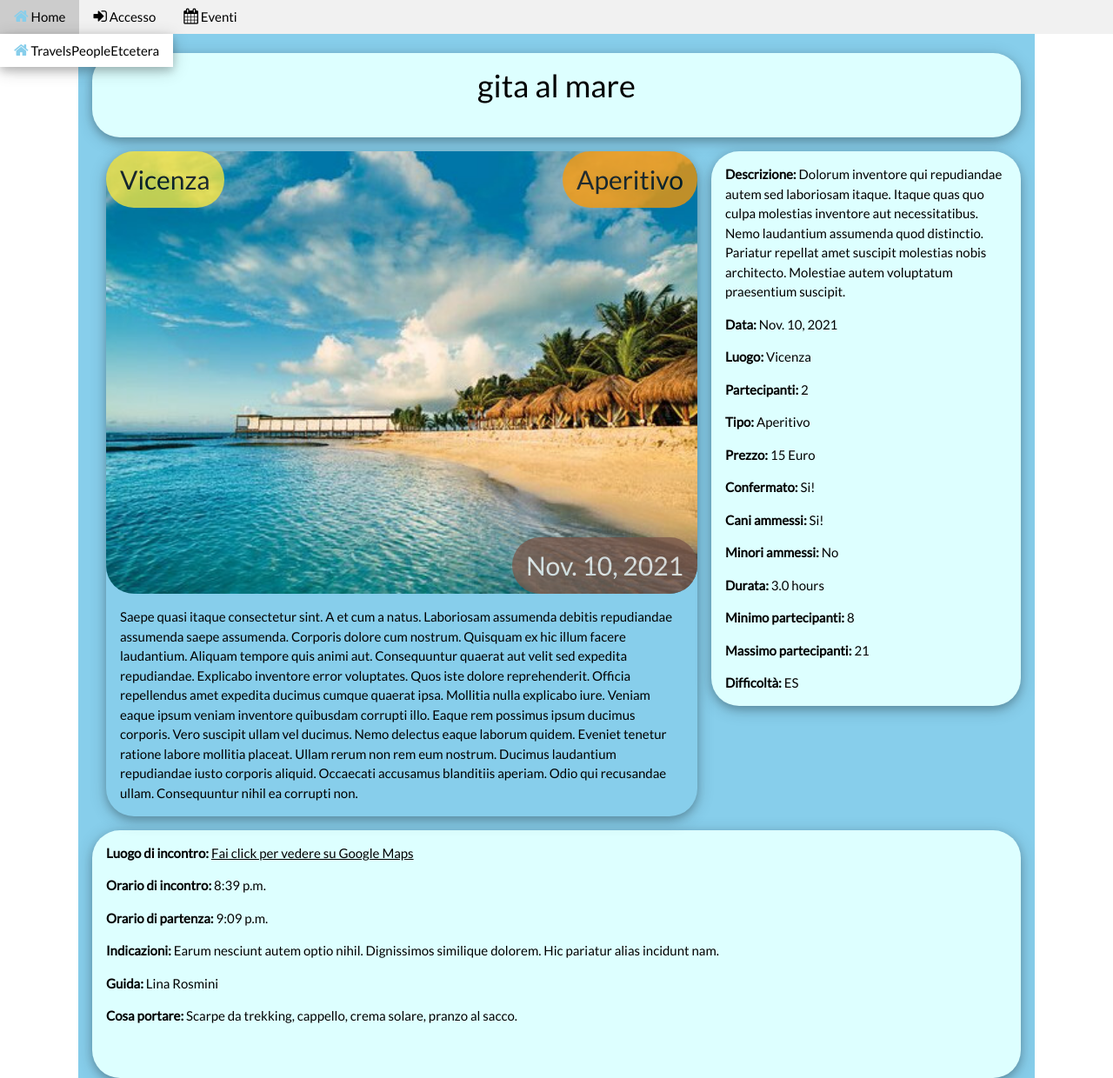
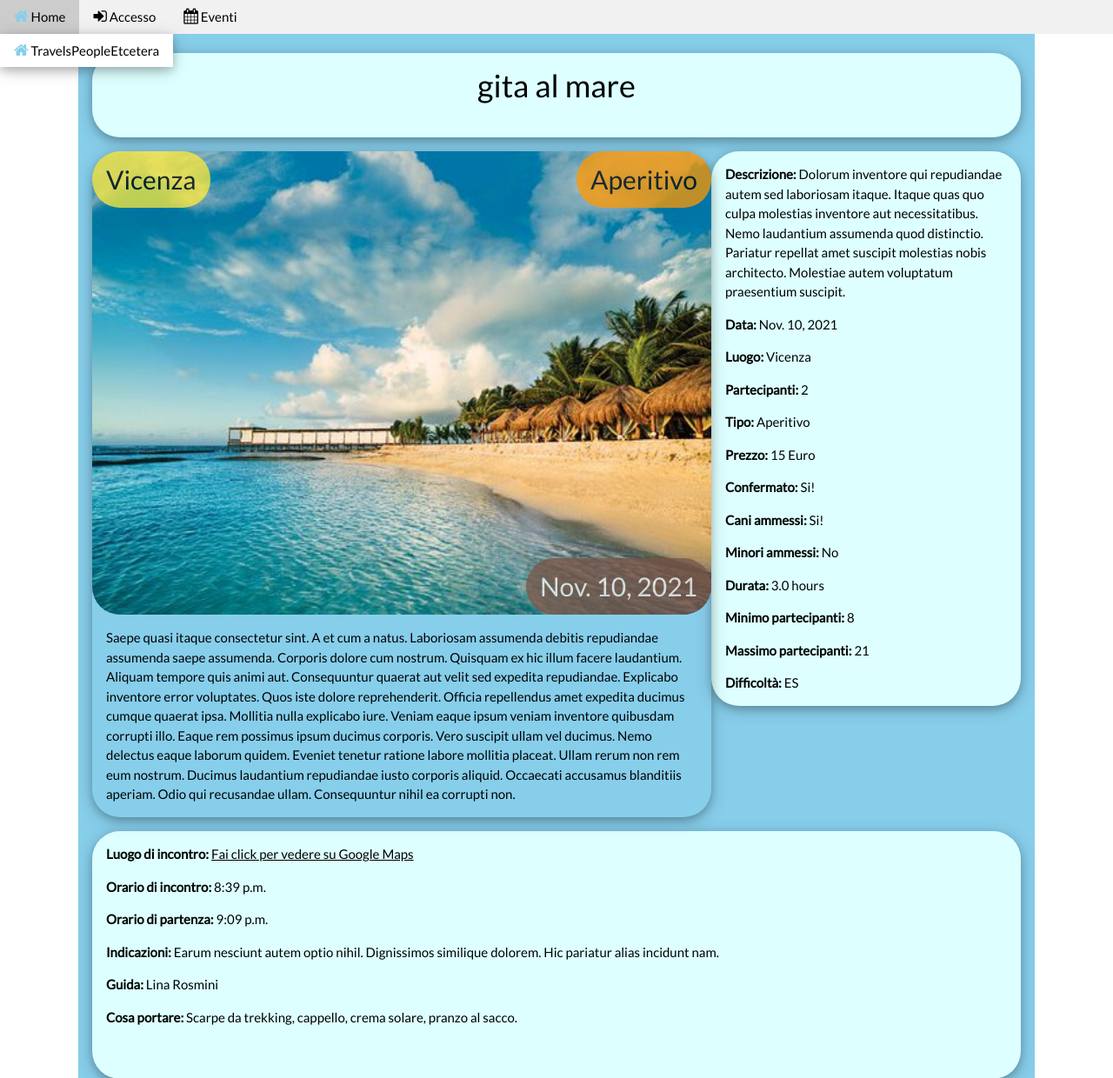
Before and after one commit to FlavioBortolan/TravelsEtc, a Django app: page /TravelsApp/SingleActivity/3/ in a window 1280 px wide. Shown: the top 1240 px of the page at 87% size. Run offline with Django 3.2, Linux system fonts and the light colour scheme; a user stored in the database is signed in; data comes from the database, SQL or seed files in the repository; data that the repository does not hold is empty; some libraries are stand-ins or nearby versions; some web fonts are replaced.

Commit message:
Improved layout of single event

```diff
--- a/TravelsApp/templates/TravelsApp/event_detail.html
+++ b/TravelsApp/templates/TravelsApp/event_detail.html
@@ -19,19 +19,22 @@
       <div class="w3-row" >
 
         <!-- Image for the activity ! -->
-        <div class="w3-container w3-twothird w3-mobile w3-margin-bottom">
+        <div class="w3-twothird w3-mobile w3-margin-bottom">
           <div class="w3-display-container w3-card-4 w3-round-xxlarge">
 
             <div class="w3-display-container">
               <img src="{% static event_image_name %}" class="w3-round-xxlarge" style="width:100%" alt="{{ event_image_name }}">
+
               <!-- Disply place on top left of image -->
               <div class="w3-display-topleft w3-container w3-round-xxlarge w3-yellow w3-opacity-min">
                 <h2 >{{ event.activity.place }}</h2>
               </div>
+
               <!-- Disply date on bottom right of image -->
               <div class="w3-display-bottomright w3-container w3-round-xxlarge w3-brown w3-opacity-min">
                 <h2 >{{ event.date }}</h2>
               </div>
+
               <!-- Disply type on top right of image -->
               <div class="w3-display-topright w3-container w3-round-xxlarge w3-orange w3-opacity-min">
                 <h2 >{{ event.activity.type }}</h2>
@@ -47,7 +50,7 @@
         </div>
 
         <!-- Right panel with properties -->
-        <div class="w3-container  w3-card-4 w3-third  w3-pale-blue w3-mobile w3-round-xxlarge">
+        <div class="w3-container  w3-card-4 w3-rest  w3-pale-blue w3-mobile w3-round-xxlarge w3-margin-bottom">
 
           <p><b>Descrizione: </b>{{ event.activity.description }}</p>
           <p><b>Data: </b>{{ event.date }}</p>
```
